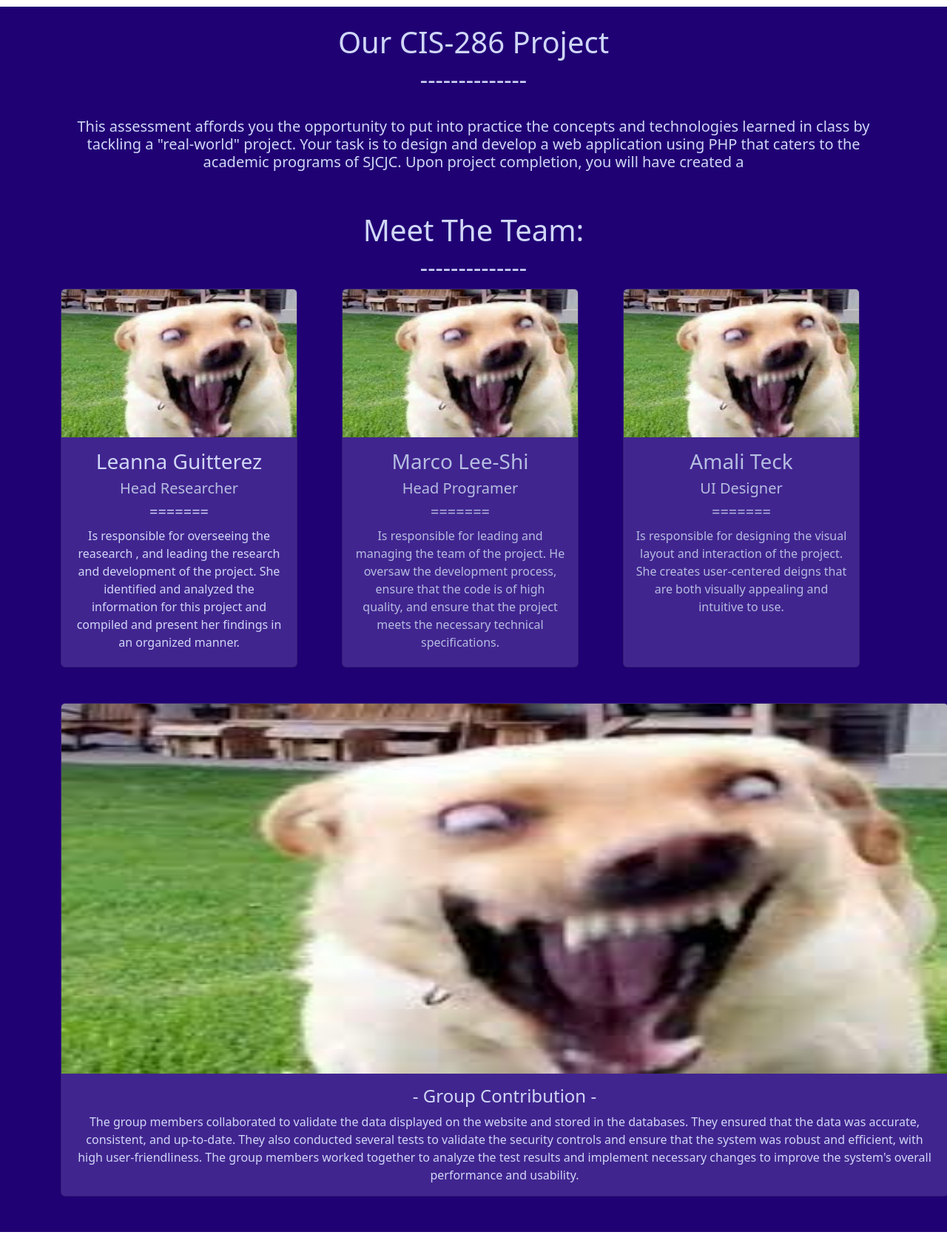
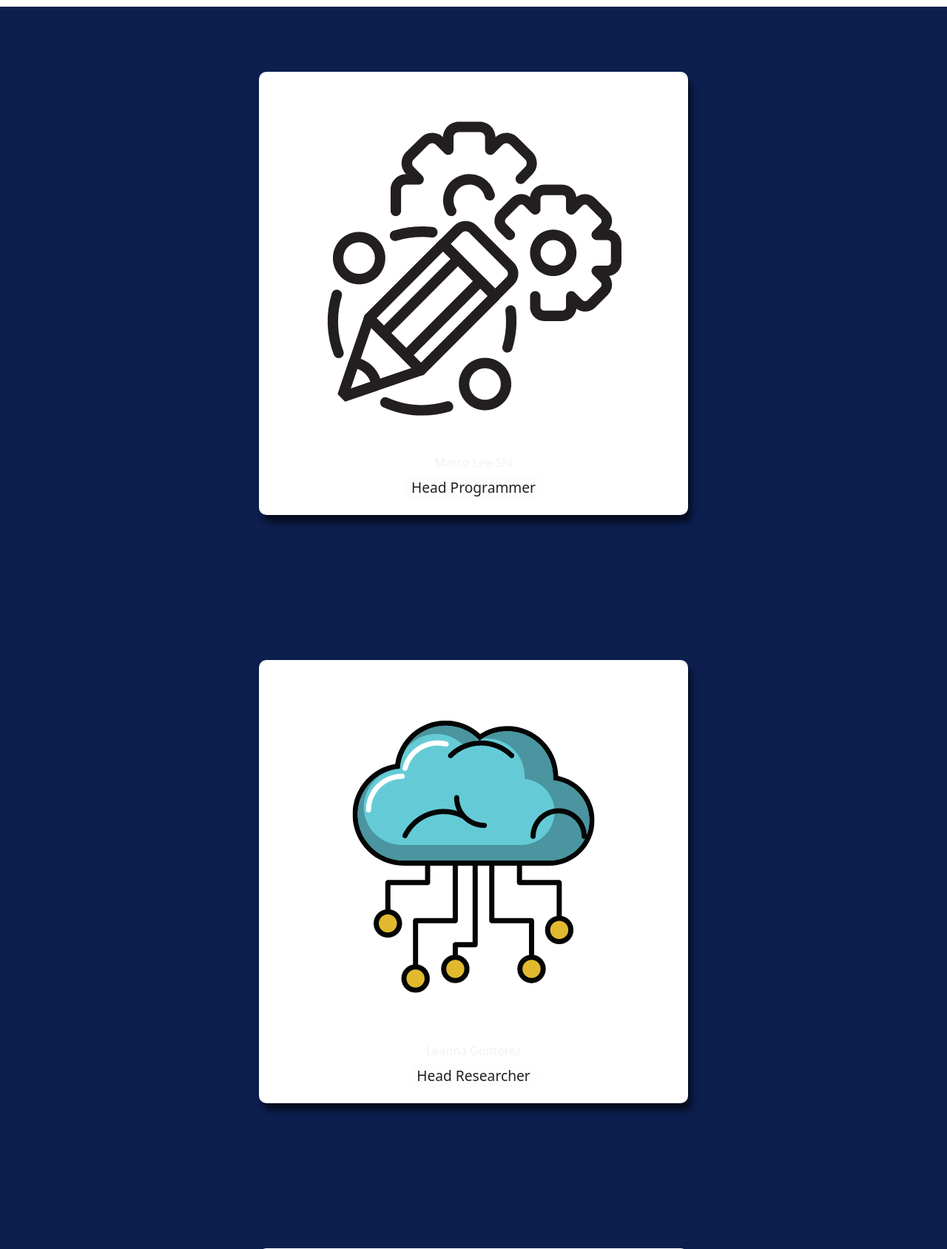
Before and after one commit to Tungsten0/CIS-286-Project, a PHP site: page /about.php in a window 1280 px wide. Shown: the part 91-1779 px from the top of the page at 74% size. Run offline with PHP 8.4, Linux system fonts and the light colour scheme; a user stored in the database is signed in.

Commit message:
about us help

```diff
--- a/about.php
+++ b/about.php
@@ -2,77 +2,155 @@
   require "header.php";
 ?>
 
+    <style>
 
+        .aboutus{
+            padding:0;
+            margin:0;
+            box-sizing: border-box;
+            text-decoration: none;
+        }
+
+
+        .team-members{
+            display:flex;
+            justify-content: space-around;
+            align-items: center;
+            min-height: 50v;
+            position: relative;
+            background-color: rgb(13,31,79);
+            color: #f2f2f2;
+            padding: 3.5rem 0;
+
+        }
+
+        .members{
+            display: grid;
+            grid-template-column: 1fr 1fr;
+            grid-template-rows: auto auto;
+            gap: 20px;
+            padding: 2rem;
+        }
+
+        .members .member-card{
+            padding:1rem 2.5rem;
+            background-color: #fff;
+            border-radius: 10px;
+            display: flex;
+            align-items: center;
+            justify-content: center;
+            flex-direction:column;
+            position: relative;
+            box-shadow:5px 10px 10px rgba(0,0,0,0.6);
+            transition: 0.5s;
+
+        }
+
+        .member-card img{
+            border-radius:50%;
+            object-fit: cover;
+        }
+
+        .member-card h2{
+            text-align: center;
+            color:#222;
+            font-weight:400;
+            font-size: 1.2rem;
+            margin: 1rem;
+        }
+
+        .member-card h5{
+            text-align: center;
+            color:#222;
+            font-weight:400;
+            font-size: 1.2rem;
+            background-color: #fdfdfd;
+            padding: 5px 10px;
+            border-radius: 30px;
+            margin:5px;
+        }
+
+        .content{
+            max-width: 700px;
+        }
+
+        .content h1{
+            font-size: 3.5rem;
+            color: #fff;
+            margin:1.3rem;
+        }
+
+        .content h3{
+            font-size: 24px;
+            color: #fff;
+            margin:1.3rem;
+        }
+
+        .content p{
+            color: #41258f;
+            font-size: 18px;
+            margin-bottom: 1rem;
+        }
+
+    </style>
     <main style="background-color: #200174;">
 
+    <div class="aboutus">
         <!--top text and description-->
-        <div class="container text-center">
-            <br>
-            <h1 style="color: #d0d7f7;">Our CIS-286 Project</h1>
-            <h2 style="color: #d0d7f7;">--------------</h2>
-            <br>
-            <h5 style="color: #d0d7f7;">This assessment affords you the opportunity to put
-            into practice the concepts and technologies learned in class by tackling a "real-world"
-            project. Your task is to design and develop a web application using PHP that caters to
-            the academic programs of SJCJC. Upon project completion, you will have created a
-
-        </div>
-<br>
-        <!--info cards of people-->
-        <div class="container text-center">
-            <br>
-        <h1 style="color: #d0d7f7;"> Meet The Team: </h1>
-        <h2 style="color: #d0d7f7;">--------------</h2>
-            <div class="row">
-                <div class="col-md-4">
-                    <div class="card" style="background-color: #41258f; width: 20rem; height: 32rem;">
-                        <img class="card-img-top" src="media/img1.png" alt="person 2" height="200px">
-                        <div class="card-body" style="color: #d0d7f7;">
-                            <h3 class="card-title">Leanna Guitterez</h3>
-                            <h5 class="card-title" style="color: #B5BDE1">Head Researcher </h5>
-                            <h5> ======= </h5>
-                            <p class="card-text">Is responsible for overseeing the reasearch , and leading the research and development of the project. She identified and analyzed the information for this project and compiled and present her findings in an organized manner. </p>
+    <div class ="team-members">
+        <div class = "members">
+            <div class="member-card">
+                <img src="media/Head Programmer.png" alt="Head-Programmer Icon";
+                <h2>Marco Lee-Shi</h2>
+                <h5>Head Programmer </h5>
             </div>
         </div>
     </div>
-                <div class="col-md-4">
-                    <div class="card" style="background-color: #41258f; width: 20rem; height: 32rem;">
-                        <img class="card-img-top" src="media/img1.png" alt="person 2" height="200px">
-                        <div class="card-body" style="color: #B5BDE1;">
-                            <h3 class="card-title">Marco Lee-Shi</h3>
-                            <h5 class="card-title">Head Programer</h5>
-                            <h5> ======= </h5>
 
-                            <p class="card-text">Is responsible for leading and managing the team of the project. He oversaw the development process, ensure that the code is of high quality, and ensure that the project meets the necessary technical specifications.</p>
+    <div class ="team-members">
+        <div class = "members">
+            <div class="member-card">
+                <img src="media/Head Researcher.png" alt="Head-Researcher Icon";
+                <h2>Leanna Guitterez</h2>
+                <h5>Head Researcher </h5>
             </div>
         </div>
     </div>
-                <div class="col-md-4">
-                    <div class="card" style="background-color: #41258f; width: 20rem; height: 32rem;">
-                        <img class="card-img-top" src="media/img1.png" alt="person 2" height="200px">
-                        <div class="card-body" style="color: #B5BDE1;">
-                            <h3 class="card-title">Amali Teck</h3>
-                            <h5 class="card-title">UI Designer</h5>
-                            <h5> ======= </h5>
-                            <p class="card-text"> Is responsible for designing the visual layout and interaction of the project. She creates user-centered deigns that are both visually appealing and intuitive to use.</p>
+
+    <div class ="team-members">
+        <div class = "members">
+            <div class="member-card">
+                <img src="media/designer.png" alt="UI-Designer Icon";
+                <h2>Marco Lee-Shi</h2>
+                <h5>UI Designer </h5>
             </div>
         </div>
     </div>
+
+        <div class="content">
+            <h1>CIS -286 Project</h1>
+            <p>This assessment affords you the opportunity to put
+            into practice the concepts and technologies learned in class by tackling a "real-world"
+            project. The task was to design and develop a web application using PHP that caters to
+            the academic programs of SJCJC. </p>
+
+            <h3>Individual Contribution</h3>
+            <p >Head Programmer: Is responsible for leading and managing the team of the project. He oversaw the development process, ensure that the code is of high quality, and ensure that the project meets the necessary technical specifications.</p>
+
+            <p>Head Researcher: Is responsible for overseeing the reasearch , and leading the research and development of the project. She identified and analyzed the information for this project and compiled and present her findings in an organized manner. </p>
+
+            <p >UI Designer: Is responsible for designing the visual layout and interaction of the project. She creates user-centered deigns that are both visually appealing and intuitive to use.</p>
+
+
+
+            <h3>Group Contribution</h3>
+            <p>The group members collaborated to validate the data displayed on the website and stored in the databases. They ensured that the data was accurate, consistent, and up-to-date. They also conducted several tests to validate the security controls and ensure that the system was robust and efficient, with high user-friendliness. The group members worked together to analyze the test results and implement necessary changes to improve the system's overall performance and usability.</p>
         </div>
+
+
+    </div>
+
     <br>
-    <br>
-        <div class="col-md-4">
-                    <div class="card" style="background-color: #41258f; width: 75rem;">
-                        <img class="card-img-top" src="media/img1.png" alt="person 2" height="500px">
-                        <div class="card-body" style="color: #d0d7f7;">
-                            <h4 class="card-title">- Group Contribution -</h4>
-                            <p class="card-text">The group members collaborated to validate the data displayed on the website and stored in the databases. They ensured that the data was accurate, consistent, and up-to-date. They also conducted several tests to validate the security controls and ensure that the system was robust and efficient, with high user-friendliness. The group members worked together to analyze the test results and implement necessary changes to improve the system's overall performance and usability.</p>
-                        </div>
-                    </div>
-                </div>
-<br>
-<br>
-
 </main>
 
 
```
Also changed, not shown: media/Head Programmer.png (added), media/Head Researcher.png (added), media/designer.png (added). Lines whose indentation alone changed are shown as unchanged.
